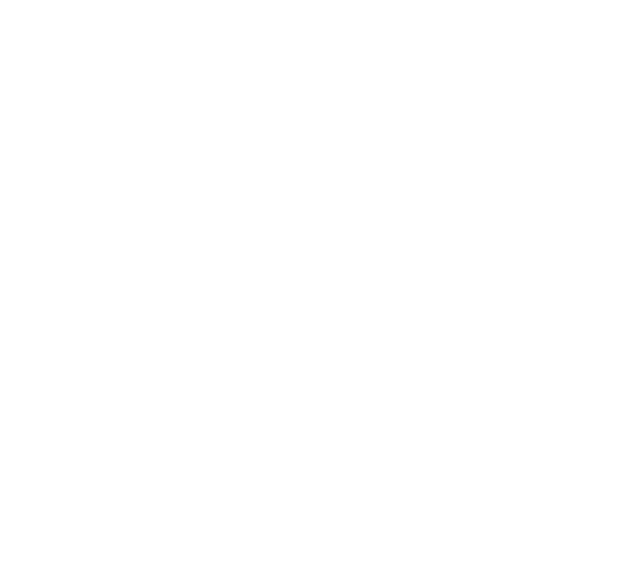
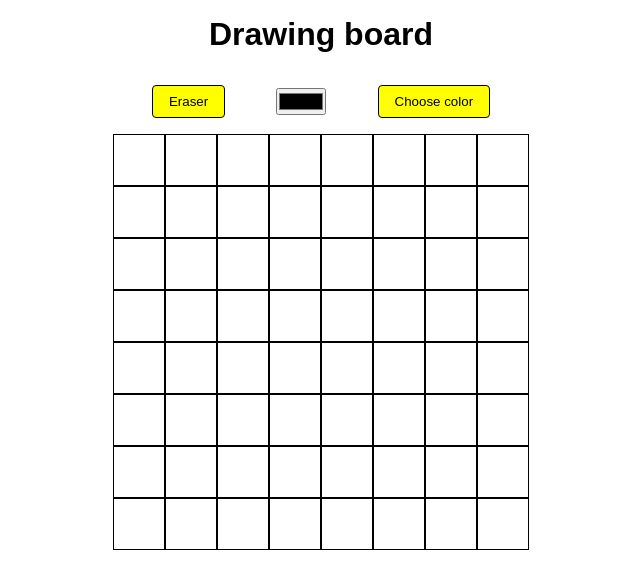
Before and after one commit to npjadhav1/Draw-Board, a plain HTML site: page index.html in a window 1280 px wide. Shown: the whole page, without its empty margins (319-959 px from the left). Drawn offline with Linux system fonts and the light colour scheme.

Commit message:
completed

```diff
--- a/index.html
+++ b/index.html
@@ -1,13 +1,86 @@
 <!DOCTYPE html>
 <html lang="en">
-<head>
-    <meta charset="UTF-8">
-    <meta name="viewport" content="width=device-width, initial-scale=1.0">
-    <title>Draw-Board</title>
+  <head>
+    <meta charset="UTF-8" />
+    <meta name="viewport" content="width=device-width, initial-scale=1.0" />
+    <title>Drawing board</title>
+    <link rel="stylesheet" href="style.css" />
+  </head>
+  <body>
+    <h1 class="heading">Drawing board</h1>
+    <div class="tools">
+      <button id="eraser-button">Eraser</button>
+      <input type="color" id="my-input" />
+      <button onclick="setColor()">Choose color</button>
+    </div>
+    <div class="draw-board-container">
+      <div class="draw-board" id="board">
+        <div class="child"></div>
+        <div class="child"></div>
+        <div class="child"></div>
+        <div class="child"></div>
+        <div class="child"></div>
+        <div class="child"></div>
+        <div class="child"></div>
+        <div class="child"></div>
+        <div class="child"></div>
+        <div class="child"></div>
+        <div class="child"></div>
+        <div class="child"></div>
+        <div class="child"></div>
+        <div class="child"></div>
+        <div class="child"></div>
+        <div class="child"></div>
+        <div class="child"></div>
+        <div class="child"></div>
+        <div class="child"></div>
+        <div class="child"></div>
+        <div class="child"></div>
+        <div class="child"></div>
+        <div class="child"></div>
+        <div class="child"></div>
+        <div class="child"></div>
+        <div class="child"></div>
+        <div class="child"></div>
+        <div class="child"></div>
+        <div class="child"></div>
+        <div class="child"></div>
+        <div class="child"></div>
+        <div class="child"></div>
+        <div class="child"></div>
+        <div class="child"></div>
+        <div class="child"></div>
+        <div class="child"></div>
+        <div class="child"></div>
+        <div class="child"></div>
+        <div class="child"></div>
+        <div class="child"></div>
+        <div class="child"></div>
+        <div class="child"></div>
+        <div class="child"></div>
+        <div class="child"></div>
+        <div class="child"></div>
+        <div class="child"></div>
+        <div class="child"></div>
+        <div class="child"></div>
+        <div class="child"></div>
+        <div class="child"></div>
+        <div class="child"></div>
+        <div class="child"></div>
+        <div class="child"></div>
+        <div class="child"></div>
+        <div class="child"></div>
+        <div class="child"></div>
+        <div class="child"></div>
+        <div class="child"></div>
+        <div class="child"></div>
+        <div class="child"></div>
+        <div class="child"></div>
+        <div class="child"></div>
+        <div class="child"></div>
+        <div class="child"></div>
+      </div>
+    </div>
     <script src="script.js"></script>
-    <link rel="stylesheet" href="style.css">
-</head>
-<body>
-
-</body>
+  </body>
 </html>
--- a/script.js
+++ b/script.js
@@ -0,0 +1,43 @@
+// const board = document.getElementById("board");
+
+// board.addEventListener("mouseenter", () => {
+//     board.style.backgroundColor = "blue";
+// });
+const boxes = document.querySelectorAll(".child"); // 64 --> array
+const eraserBtn = document.getElementById("eraser-button");
+const input = document.getElementById("my-input");
+
+let color = "black";
+
+// input.onchange = () => {
+//   color = input.value;
+// };
+
+eraserBtn.onclick = () => {
+  color = "white";
+};
+
+// onmousedown
+let isMouseClicked = false;
+
+document.onmousedown = () => {
+  isMouseClicked = true;
+};
+
+// onmouseup
+document.onmouseup = () => {
+  isMouseClicked = false;
+};
+
+for (let i = 0; i <= 64; i++) {
+  boxes[i].onmouseenter = () => {
+    if (isMouseClicked === true) {
+      boxes[i].style.backgroundColor = color;
+    }
+  };
+}
+
+function setColor() {
+  const userChoice = prompt("Enter color");
+  color = userChoice;
+}
--- a/style.css
+++ b/style.css
@@ -2,7 +2,49 @@
     padding: 0;
     margin: 0;
     box-sizing: border-box;
-}
-body {
-    font-family: Arial, Helvetica, sans-serif;
-}
+  }
+
+  body {
+    font-family: sans-serif;
+  }
+
+  .heading {
+    text-align: center;
+    padding: 2vh 0;
+  }
+
+  .draw-board-container {
+    display: flex;
+    align-items: center;
+    justify-content: center;
+  }
+
+  .draw-board {
+    width: 416px;
+    height: 416px;
+    /* background-color: aqua; */
+    /* border: 2px solid black; */
+    display: flex;
+    flex-wrap: wrap;
+  }
+  .child {
+    height: 52px;
+    width: 52px;
+    border: 1px solid black;
+  }
+
+  .tools {
+    display: flex;
+    align-items: center;
+    justify-content: center;
+    gap: 4vw;
+    padding: 2vh 0;
+  }
+
+  .tools button {
+    padding: 8px 16px;
+    background-color: yellow;
+    border: 1px solid black;
+    border-radius: 4px;
+    cursor: pointer;
+  }
```
